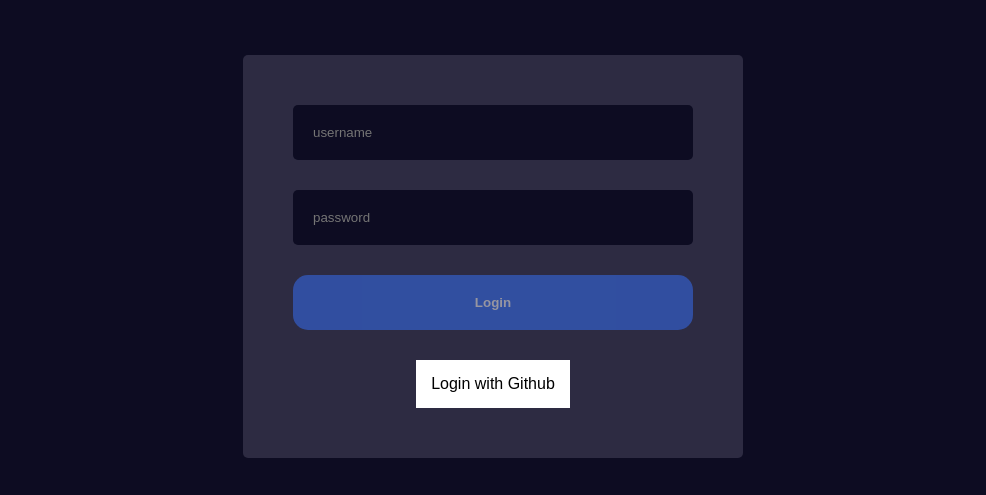
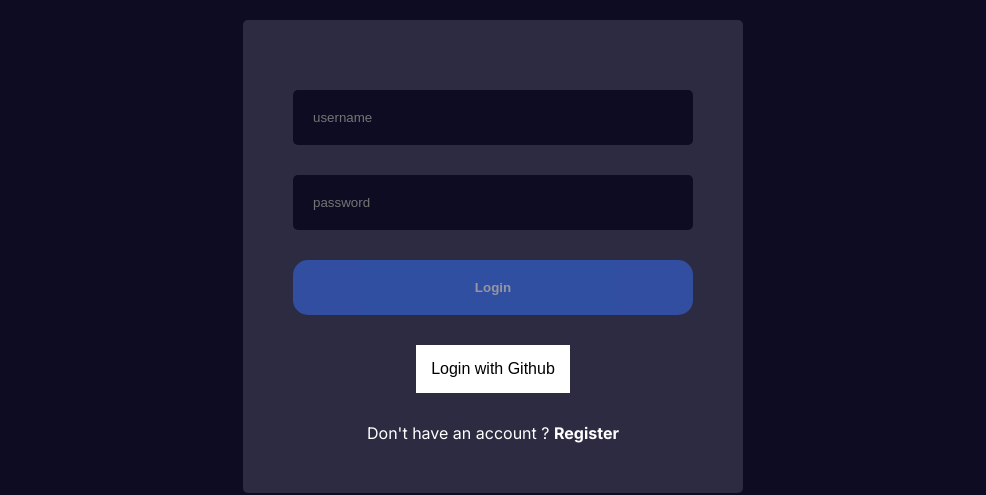
Before and after one commit to DHARAKA-METH/Next_Js_Project, a Next.js app: page /login in a window 1280 px wide. Shown: the part 144-639 px from the top of the page, without its empty margins (147-1133 px from the left). Built offline with nearby package versions, Linux system fonts and the light colour scheme; no server answers.

Commit message:
update error handle Login

```diff
--- a/src/app/(auth)/login/page.jsx
+++ b/src/app/(auth)/login/page.jsx
@@ -1,15 +1,19 @@
 import { loginHandle } from "@/lib/action";
 import styles from "./loginForm.module.css";
 import LoginForm from "@/components/loginForm/LoginForm";
+import Link from "next/link";
 const LoginPage = async () => {
   return (
     <div>
       <div className={styles.container}>
         <div className={styles.wrapper}>
           <LoginForm />
-        <form action={loginHandle}>
-          <button className={styles.GithubBtn}>Login with Github</button>
-        </form>
+          <form action={loginHandle}>
+            <button className={styles.GithubBtn}>Login with Github</button>
+          </form>
+          <div>
+            <Link href="/register">{"Don't have an account ? "}<b>Register </b></Link>
+          </div>
         </div>
       </div>
     </div>
--- a/src/components/loginForm/LoginForm.js
+++ b/src/components/loginForm/LoginForm.js
@@ -1,14 +1,23 @@
+"use client";
 import { loginForm } from "@/lib/action";
 import styles from "./loginForm.module.css";
+import { useFormState } from "react-dom";
+import { useRouter } from "next/navigation";
+import { useEffect } from "react";
 
 const LoginForm = () => {
+const [state,formAction]=useFormState(loginForm,undefined)
+
   return (
-    <form className={styles.form} action={loginForm}>
+    <div>
+     <h4 style={{color:'red', padding:'10px'}}>{state?.error}</h4>
+    <form className={styles.form} action={formAction}>
       <input type="text" placeholder="username" name="username" />
       {/* <input type="email" placeholder="email" name="email" /> */}
       <input type="password" placeholder="password" name="password" />
       <button>Login</button>
     </form>
+    </div>
   );
 };
 
--- a/src/lib/action.js
+++ b/src/lib/action.js
@@ -81,13 +81,16 @@ export const registerForm = async (previousState, formData) => {
     return { error: "something went wrong!" };
   }
 };
-export const loginForm = async (formData) => {
+export const loginForm = async (previousState, formData) => {
   const { username, password } = Object.fromEntries(formData);
 
   try {
     await signIn("credentials", { username, password });
   } catch (err) {
     console.log(err);
-    return { error: "something went wrong!" };
+    if (err.message.includes("CredentialsSignin")) {
+      return { error: "Invalid Username or Password" };
+    }
+    throw err;
   }
 };
```
